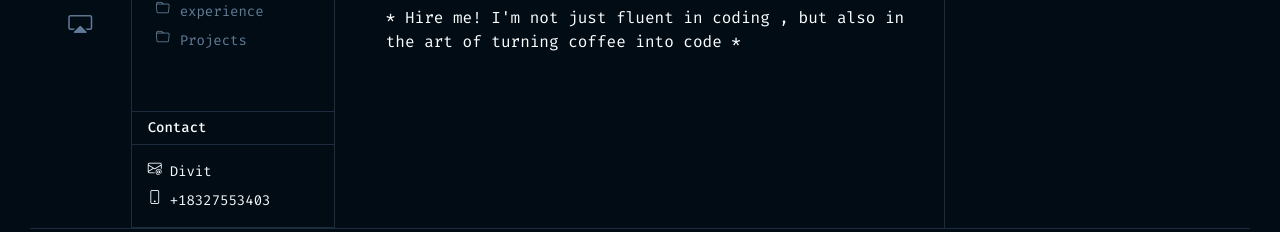
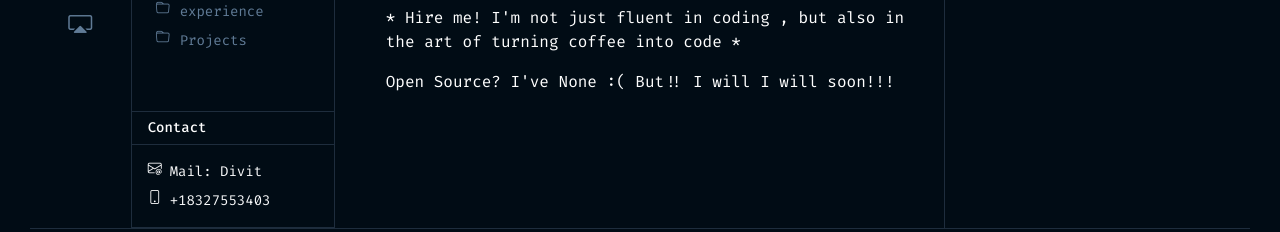
Before and after one commit to divitcr7/Divit-Portfolio, a React (Create React App) app: page / in a window 1280 px wide. Shown: the part 1242-1474 px from the top of the page. Built offline with nearby package versions, Linux system fonts and the light colour scheme; no server answers.

Commit message:
Some Changes

```diff
--- a/src/Components/Sections/AboutCompartments/Accordian/data.js
+++ b/src/Components/Sections/AboutCompartments/Accordian/data.js
@@ -26,6 +26,9 @@ const data = [
         </p>
         <p>
         * Hire me! I'm not just fluent in coding , but also in the art of turning coffee into code *
+        </p>
+        <p>
+        Open Source? I've None :( But!! I will I will soon!!!
         </p>
       </div>
     ),
@@ -78,7 +81,7 @@ const data = [
       Rice University
     </a> - Research Assistant
   </h3>
-  <span className="small text-white">Oct-2023 - Present, Texas</span>
+  <span class="small text-white">Oct 23 =&gt; Present, Texas</span>
 </div>
 <div className="d-flex row gap-2">
   <h3 style={{ color: 'white', transition: 'color 0.3s ease-in-out' }}>
@@ -86,7 +89,7 @@ const data = [
       Alleo.ai
     </a> - Software Engineer
   </h3>
-  <span className="small text-white">Apr - 23 - Aug - 23, Texas</span>
+  <span className="small text-white">Apr 23 =&gt; Aug 23, Texas</span>
 </div>
 <div className="d-flex row gap-2">
   <h3 style={{ color: 'white', transition: 'color 0.3s ease-in-out' }}>
@@ -94,7 +97,7 @@ const data = [
       UIUC
     </a> - Software Engineer
   </h3>
-  <span className="small text-white">Feb - 23 - Apr - 23, Illinois</span>
+  <span className="small text-white">Feb 23 =&gt; Apr 23, Illinois</span>
 </div>
 <div className="d-flex row gap-2">
   <h3 style={{ color: 'white', transition: 'color 0.3s ease-in-out' }}>
@@ -102,7 +105,7 @@ const data = [
       Amazon(Footsteps LLC)
     </a> - Software Engineer
   </h3>
-  <span className="small text-white">Jun - 22 - Feb - 23, California</span>
+  <span className="small text-white">Jun 22 =&gt; Feb 23, California</span>
 </div>
 
 
--- a/src/Components/Sections/AboutCompartments/contact.js
+++ b/src/Components/Sections/AboutCompartments/contact.js
@@ -6,9 +6,9 @@ export default function Contact() {
       <li className="list-group-item pe-cursor  p-0 pt-3  ">
         <a
           className="d-flex gap-2 link-light link-offset-2 link-underline-opacity-0"
-          href="divit.patidar@gmail.com"
-        >
-          <i className="bi bi-envelope-at"></i>Divit
+          href="mailto:divit.patidar@gmail.com"
+          >
+          <i className="bi bi-envelope-at"></i>Mail: Divit
         </a>
       </li>
       <li className="list-group-item pe-cursor p-0 ">
```
